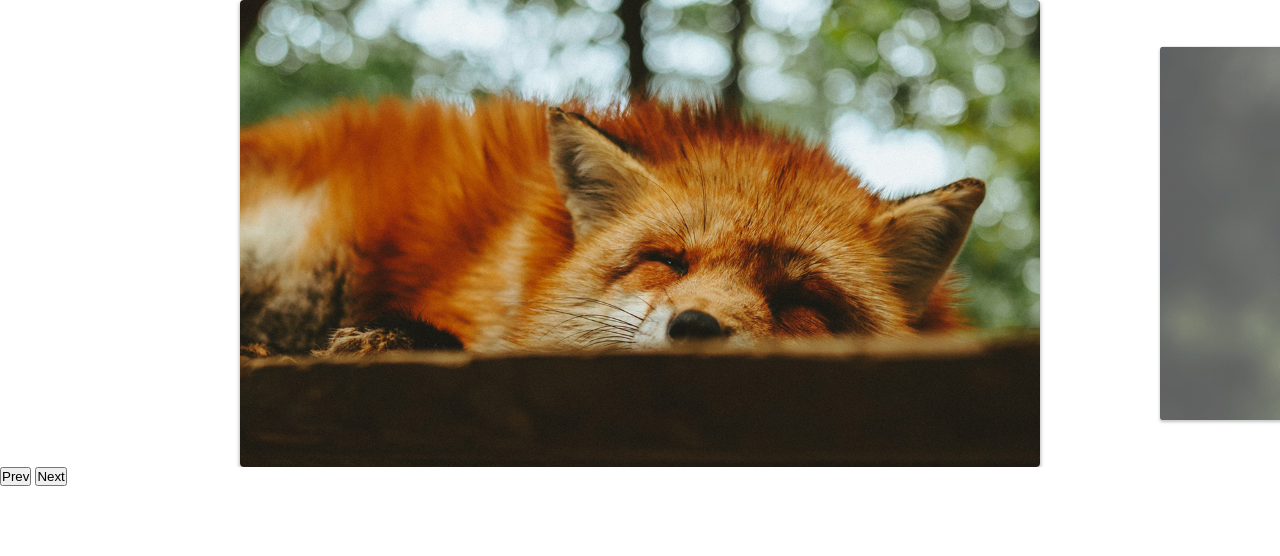
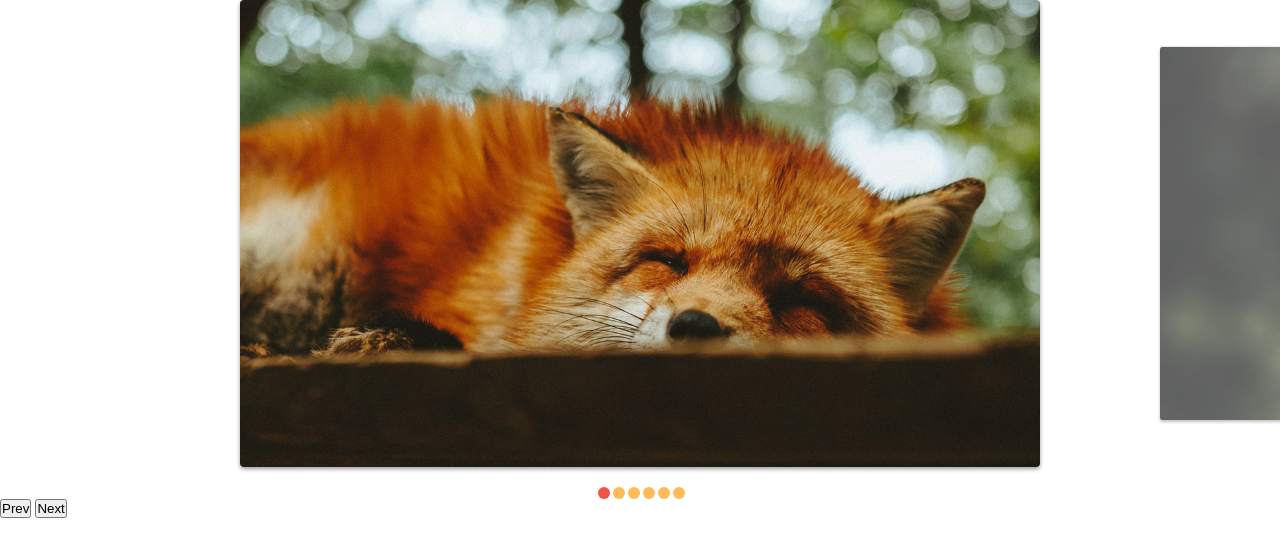
Before and after one commit to igorct1/slide-vanillajs, a plain HTML site: page index.html in a window 1280 px wide. Drawn offline with Linux system fonts and the light colour scheme.

Commit message:
slide pagination

```diff
--- a/css/style.css
+++ b/css/style.css
@@ -40,3 +40,22 @@ ul {
   opacity: 1;
   transform: scale(1);
 }
+[data-control="slide"] {
+  display: flex;
+  justify-content: center;
+  margin-top: 20px;
+}
+[data-control="slide"] li a {
+  display: block;
+  margin-left: 3px;
+  width: 12px;
+  height: 12px;
+  background: #fb5;
+  border-radius: 50%;
+  overflow: hidden;
+  text-indent: -999px;
+}
+[data-control="slide"] li.active a,
+[data-control="slide"] li a:hover {
+  background: #e54;
+}
--- a/js/script.js
+++ b/js/script.js
@@ -5,3 +5,4 @@ slideWrapper.init();
 // slideWrapper.changeSlide(0);
 
 slideWrapper.addArrow(".prev", ".next");
+slideWrapper.addControl();
--- a/js/slide.js
+++ b/js/slide.js
@@ -10,6 +10,7 @@ export class Slide {
       startX: 0,
       movement: 0,
     };
+    this.changeEvent = new Event("changeEvent");
   }
 
   transition(active) {
@@ -53,7 +54,6 @@ export class Slide {
       this.dist.startX = event.clientX;
       movetype = "mousemove";
     } else {
-      console.log((this.dist.startX = event.changedTouches[0].clientX));
       movetype = "touchmove";
     }
     this.wrapper.addEventListener(movetype, this.onMove);
@@ -123,8 +123,8 @@ export class Slide {
     this.moveSlide(activeSlide.position);
     this.slidesIndexNav(index);
     this.dist.finalPosition = activeSlide.position;
-
     this.changeActiveClass();
+    this.wrapper.dispatchEvent(this.changeEvent);
   }
 
   onResize() {
@@ -160,6 +160,10 @@ export class Slide {
 }
 
 export class SlideNav extends Slide {
+  constructor(slide, wrapper) {
+    super(slide, wrapper);
+    this.bindControlEvents();
+  }
   addArrow(prev, next) {
     this.prevElement = document.querySelector(prev);
     this.nextElement = document.querySelector(next);
@@ -170,4 +174,50 @@ export class SlideNav extends Slide {
     this.prevElement.addEventListener("click", this.activePrevSlide);
     this.nextElement.addEventListener("click", this.activeNextSlide);
   }
+
+  createControls() {
+    const control = document.createElement("ul");
+    control.dataset.control = "slide";
+
+    this.slideArray.forEach((item, index) => {
+      control.innerHTML += `<li><a href="#slide${index + 1}">${
+        index + 1
+      }</a></li>`;
+    });
+    this.wrapper.appendChild(control);
+    return control;
+  }
+
+  eventControl(item, index) {
+    item.addEventListener("click", (event) => {
+      event.preventDefault();
+      this.changeSlide(index);
+      this.activeControlItem();
+    });
+    this.wrapper.addEventListener("changeEvent", this.activeControlItem);
+  }
+
+  addControl(customControl) {
+    this.control =
+      document.querySelector(customControl) || this.createControls();
+    this.controlArray = [...this.control.children];
+    this.activeControlItem();
+
+    this.controlArray.forEach(this.eventControl);
+    // this.controlArray.forEach((item) => {
+    //   item.addEventListener('click', this.eventControl(item, index));
+    // })
+  }
+
+  activeControlItem() {
+    this.controlArray.forEach((item) => {
+      item.classList.remove(this.activeClass);
+    });
+    this.controlArray[this.index.active].classList.add(this.activeClass);
+  }
+
+  bindControlEvents() {
+    this.eventControl = this.eventControl.bind(this);
+    this.activeControlItem = this.activeControlItem.bind(this);
+  }
 }
```
